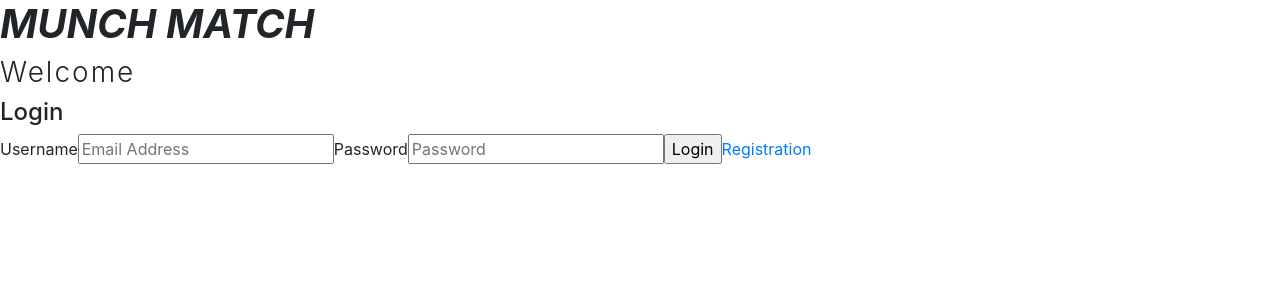
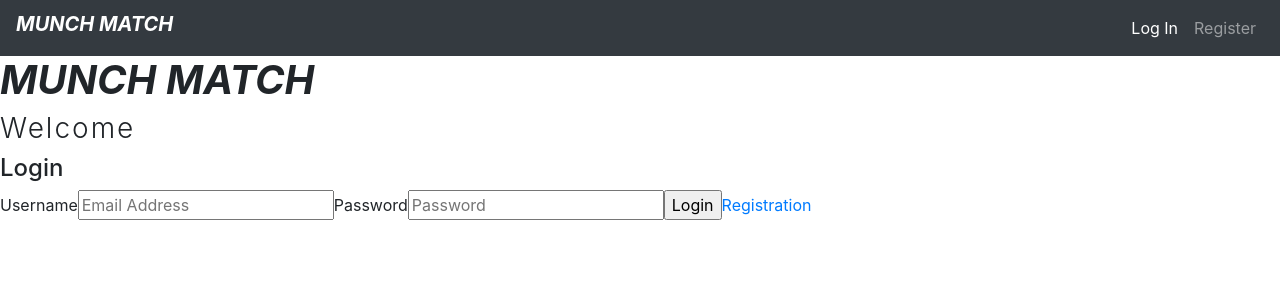
Before and after one commit to suzanne-lee/tyelp-frontend, a React (Create React App) app: page /log-in in a window 1280 px wide. Shown: the top 300 px of the page. Built offline with nearby package versions, Linux system fonts and the light colour scheme; no server answers.

Commit message:
Better Navbar for logged in and logged out users, personalized welcome message for users

```diff
--- a/package.json
+++ b/package.json
@@ -9,6 +9,7 @@
     "@types/moment": "^2.13.0",
     "@types/react": "^16.7.13",
     "@types/react-redux": "^6.0.11",
+    "@types/react-router-dom": "^4.3.1",
     "axios": "^0.18.0",
     "bootstrap": "^4.1.3",
     "har-validator": "^5.1.3",
--- a/src/App.js
+++ b/src/App.js
@@ -1,6 +1,7 @@
 import React, { Component } from "react";
 import {connect} from "react-redux";
-import { BrowserRouter, Switch, Route, Link } from "react-router-dom";
+import {Redirect} from "react-router-dom";
+import { BrowserRouter, Switch, Route, Link, withRouter } from "react-router-dom";
 import Login from "./components/login";
 import Register from "./components/register";
 import Stories from "./components/stories";
@@ -18,6 +19,42 @@ const AsyncQuery = async(
     }
 );
 
+const LoggedOutNavBar = withRouter(props => {
+    const pathname = props.location.pathname;
+    /** @param {string} desired */
+    const setActive = (desired) => {
+        return pathname == desired ? "active" : ""
+    };
+    return <ul className="navbar-nav ml-auto">
+        <li className={`nav-item ${setActive(path.logIn)}`}>
+            <Link className="nav-link" to={path.logIn}>Log In</Link>
+        </li>
+        <li className={`nav-item ${setActive(path.register)}`}>
+            <Link className="nav-link" to={path.register}>Register</Link>
+        </li>
+    </ul>
+});
+const LoggedInNavBar = withRouter(props => {
+    const pathname = props.location.pathname;
+    /** @param {string} desired */
+    const setActive = (desired) => {
+        return pathname == desired ? "active" : ""
+    };
+    return <ul className="navbar-nav ml-auto">
+        <li className={`nav-item ${setActive(path.nearby)}`}>
+            <Link className="nav-link" to={path.nearby}>Restaurants Near Me</Link>
+        </li>
+        <li className={`nav-item ${setActive(path.match)}`}>
+            <Link className="nav-link" to={path.match}>My Matches</Link>
+        </li>
+        <li className={`nav-item`}>
+            <a className="nav-link" href="#" onClick={
+                props.onLogOut
+            }>Log Out</a>
+        </li>
+    </ul>
+});
+
 /**
     @typedef {{ me : undefined|import("./store").Me }} AppProps
     @typedef {{}} AppState
@@ -25,78 +62,62 @@ const AsyncQuery = async(
     @extends {Component<AppProps, AppState>}
 */
 class App extends Component {
-    logout = () => {
+    logOut = () => {
         store.dispatch(actions.LOG_OUT_ACTION_SUCCESS());
     }
 
-    renderLoggedOutNavigationBar () {
-
-    }
     renderLoggedOutRoutes () {
         return (
             <Switch>
                 <Route path={path.logIn} exact component={Login} />
                 <Route path={path.register} exact component={Register} />
-                <Route path={"/"} component={Login} />
+                <Route path={"/"} component={() => <Redirect to={path.logIn}/>} />
             </Switch>
-        );
-    }
-    renderLoggedInNavigationBar () {
-        return (
-            <div>
-                <nav className="navbar navbar-dark bg-dark">
-                    <Link className="navbar-brand" to={path.root}><h1><b><i>MUNCH MATCH</i></b></h1></Link>
-                    <ul className="navbar-nav">
-                        <div className="row">
-                            <div className="col">
-                                <li className="nav-item active">
-                                    <Link to={path.nearby}>Find Restaurant</Link>
-                                </li>
-                            </div>
-                            <div className="col">
-                                <li>
-                                    <Link to="/stories">My Matches</Link>
-                                </li>
-                            </div>
-                        </div>
-                    </ul>
-                    <button className="btn btn-outline-primary my-2 my-sm-0"onClick={ this.logout }>Log Out</button>
-                </nav>
-            </div>
         );
     }
     renderLoggedInRoutes () {
         return (
             <Switch>
                 <Route path={path.nearby} component={ AsyncQuery } />
-                <Route path='/stories' component={ Stories } />
+                <Route path={path.match} component={ Stories } />
                 <Route path='/accepted' component={ Accepted } />
                 <Route path='/unaccepted' component={ Unaccepted } />
-                <Route path={"/"} component={AsyncQuery} />
+                <Route path={"/"} component={() => <Redirect to={path.nearby}/>} />
             </Switch>
         );
     }
 	render() {
         const loggedIn = this.props.me !== undefined;
-        if (loggedIn) {
         return (
             <BrowserRouter>
                 <div>
-                        {this.renderLoggedInNavigationBar()}
-                        {this.renderLoggedInRoutes()}
+                    <nav className="navbar navbar-expand-md navbar-dark bg-dark">
+                        <Link className="navbar-brand" to={path.root}>
+                            <h5 style={{ lineHeight : "1.0" }}>
+                                <b><i>MUNCH MATCH</i></b>
+                                {
+                                    this.props.me === undefined ?
+                                    null :
+                                    <div style={{ fontSize : "50%" }}>
+                                        Eat something delicious, {this.props.me.displayName}!
+                                    </div>
+                                }
+
+                            </h5>
+
+                        </Link>
+                        <div className="collapse navbar-collapse justify-content-between">
+                            {loggedIn ? <LoggedInNavBar onLogOut={this.logOut}/> : <LoggedOutNavBar/>}
+                        </div>
+                    </nav>
+                    {
+                        loggedIn ?
+                        this.renderLoggedInRoutes() :
+                        this.renderLoggedOutRoutes()
+                    }
                 </div>
             </BrowserRouter>
         );
-        } else {
-            return (
-                <BrowserRouter>
-                    <div>
-                        {this.renderLoggedOutNavigationBar()}
-                        {this.renderLoggedOutRoutes()}
-                    </div>
-                </BrowserRouter>
-            );
-        }
     }
 }
 
--- a/src/components/map.js
+++ b/src/components/map.js
@@ -598,7 +598,7 @@ class Map extends Component {
         if (this.state.googleApi == undefined) {
             return null;
         }
-        if (this.map !== undefined) {
+        if (this.map !== undefined && this.state.currentMatchItem === undefined) {
             this.map.fitBounds(this.getNearbyBounds());
         }
         return (
--- a/src/path.js
+++ b/src/path.js
@@ -2,3 +2,4 @@ export const root = "/";
 export const logIn = "/log-in";
 export const register = "/register";
 export const nearby = "/nearby";
+export const match = "/match";
```
Also changed, not shown: 1 other file (tests, documents, lock files or other folders). Lines whose indentation alone changed are shown as unchanged.
